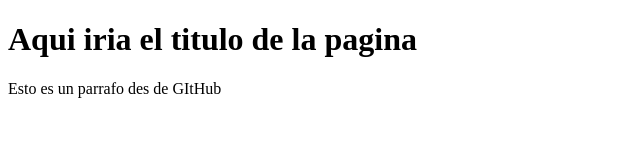
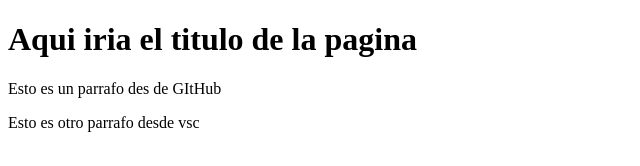
Before and after one commit to Gamezjona/EmpresaC, a plain HTML site: page index.html in a window 1280 px wide. Shown: the whole page, without its empty margins (0-640 px from the left). Drawn offline with Linux system fonts and the light colour scheme.

Commit message:
Commit desde vsc

```diff
--- a/index.html
+++ b/index.html
@@ -8,5 +8,6 @@
 <body>
     <h1>Aqui iria el titulo de la pagina</h1>
     <p>Esto es un parrafo des de GItHub</p>
+    <p>Esto es otro parrafo desde vsc</p>
 </body>
 </html>
```
